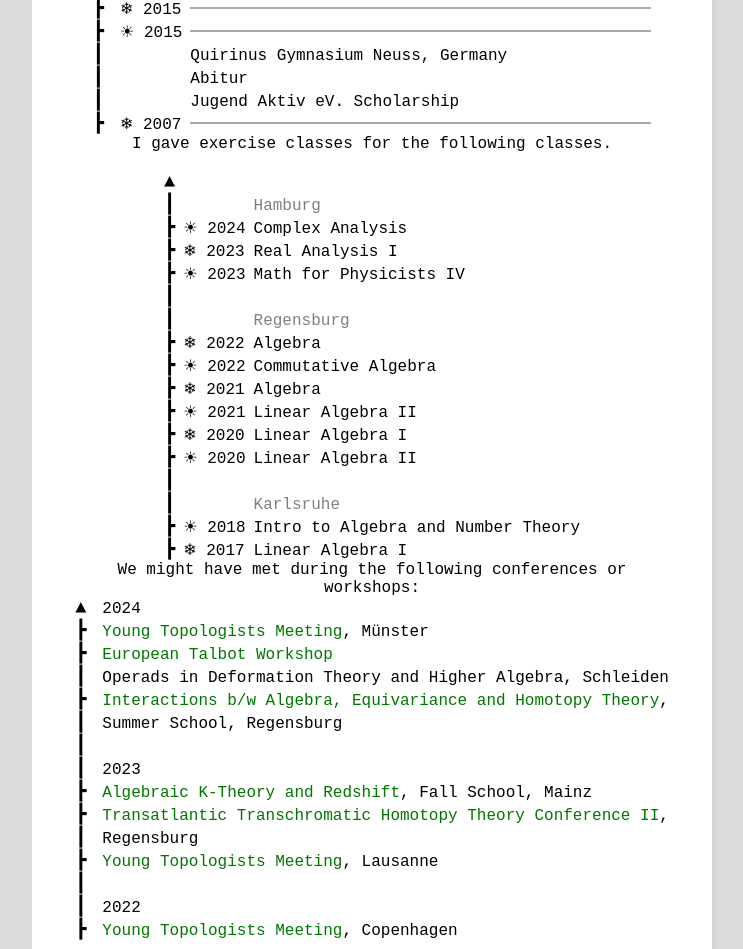
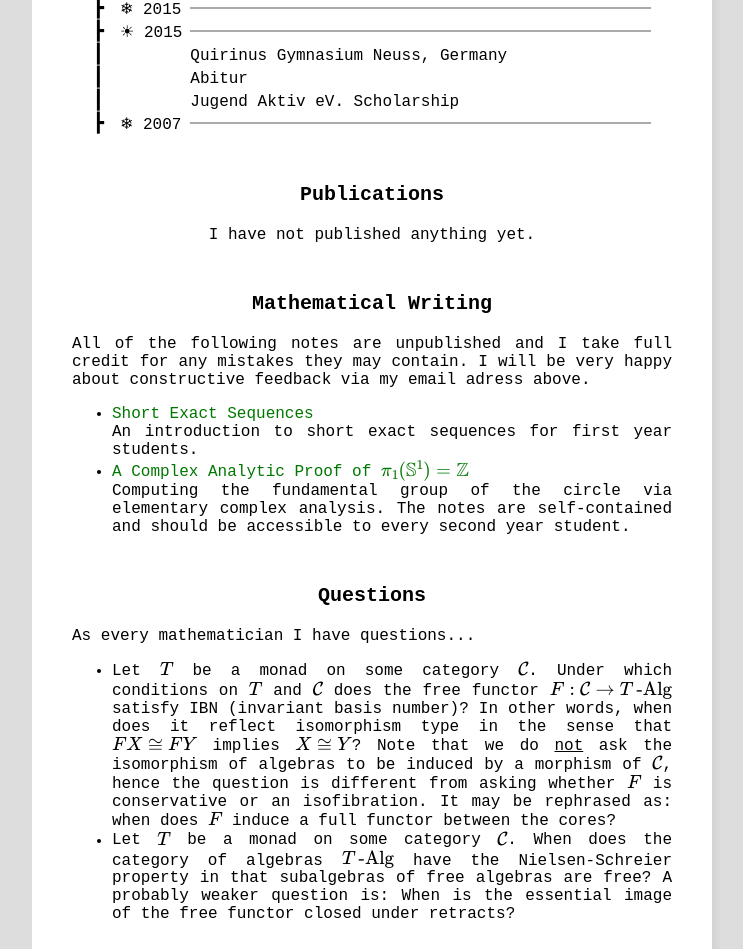
Before and after one commit to jonaslinssen/jonaslinssen.github.io, a plain HTML site: page index.html in a window 1280 px wide. Shown: the part 923-1872 px from the top of the page, without its empty margins (268-1011 px from the left). Drawn offline with nearby package versions, Linux system fonts and the light colour scheme.

Commit message:
reverse temp

```diff
--- a/index.html
+++ b/index.html
@@ -170,7 +170,7 @@
 					</div>
 				</div>
 			</div>
-			<div id="Teaching" style="display: block;">
+			<div id="Teaching" style="display: none;">
 				<div style="text-align:center;">I gave exercise classes for the following classes.</div><br>
 				<div class="timeline">
 					<div class="timeline-row">
@@ -258,7 +258,7 @@
 					</div>
 				</div>
 			</div>
-			<div id="Conferences" style="display: block;">
+			<div id="Conferences" style="display: none;">
 				We might have met during the following conferences or workshops:
 
 				<div class="timeline">
```
